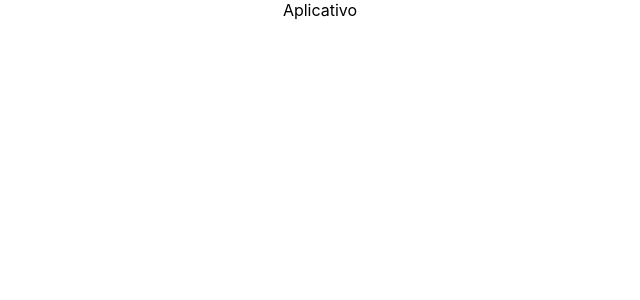
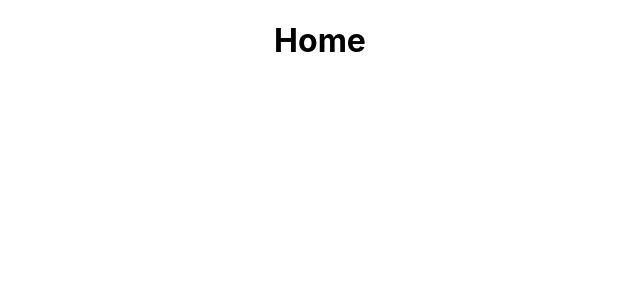
Before and after one commit to mauricioqvp/areaDeTransf, a React (Create React App) app: page / in a window 1280 px wide. Shown: the top 300 px of the page, without its empty margins (320-960 px from the left). Built offline with nearby package versions, Linux system fonts and the light colour scheme; the HTML template or start-up script is replaced by a standard one.

Commit message:
Rotas iniciais criadas

```diff
--- a/package.json
+++ b/package.json
@@ -8,6 +8,7 @@
     "@testing-library/user-event": "^13.5.0",
     "react": "^18.2.0",
     "react-dom": "^18.2.0",
+    "react-router-dom": "^6.3.0",
     "react-scripts": "5.0.1",
     "web-vitals": "^2.1.4"
   },
--- a/src/App.js
+++ b/src/App.js
@@ -1,9 +1,10 @@
+import Rota from './Routes';
 import './App.css';
 
 function App() {
   return (
     <div className="App">
-        Aplicativo
+        <Rota />
     </div>
   );
 }
--- /dev/null
+++ b/src/Pages/Home/index.js
@@ -0,0 +1,9 @@
+import React from 'react';
+
+function Home(){
+    return(
+        <h1>Home</h1>
+    );
+}
+
+export default Home;
--- /dev/null
+++ b/src/Routes.js
@@ -0,0 +1,16 @@
+import React from 'react';
+import { BrowserRouter, Route, Routes} from 'react-router-dom';
+
+import Home from './Pages/Home';
+
+function Router(){
+    return(
+        <BrowserRouter>
+            <Routes>
+                <Route path="/" exact element={<Home />} />
+            </Routes>
+        </BrowserRouter>
+    );
+}
+
+export default Router;
```
Also changed, not shown: 1 other file (tests, documents, lock files or other folders).
